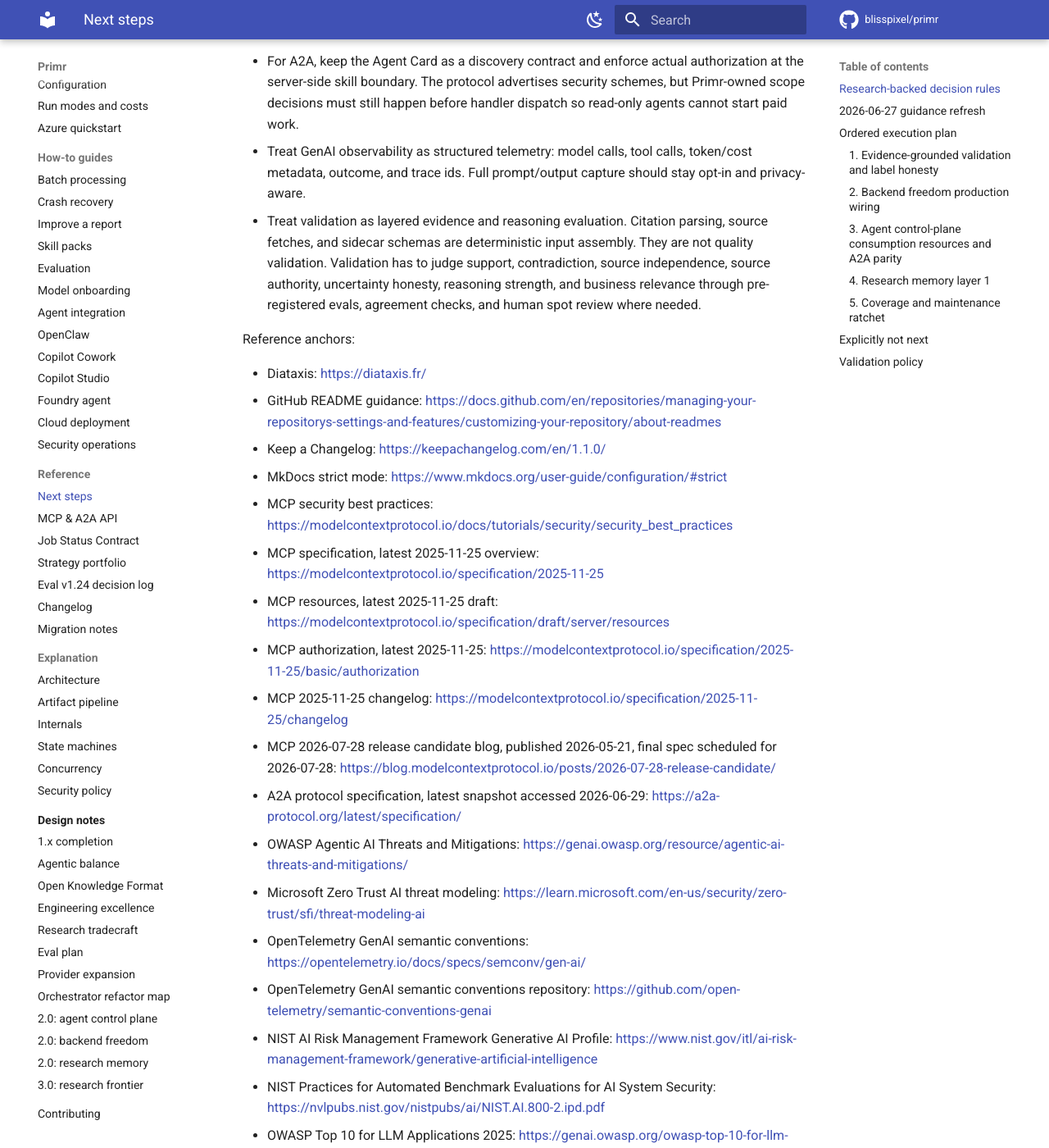
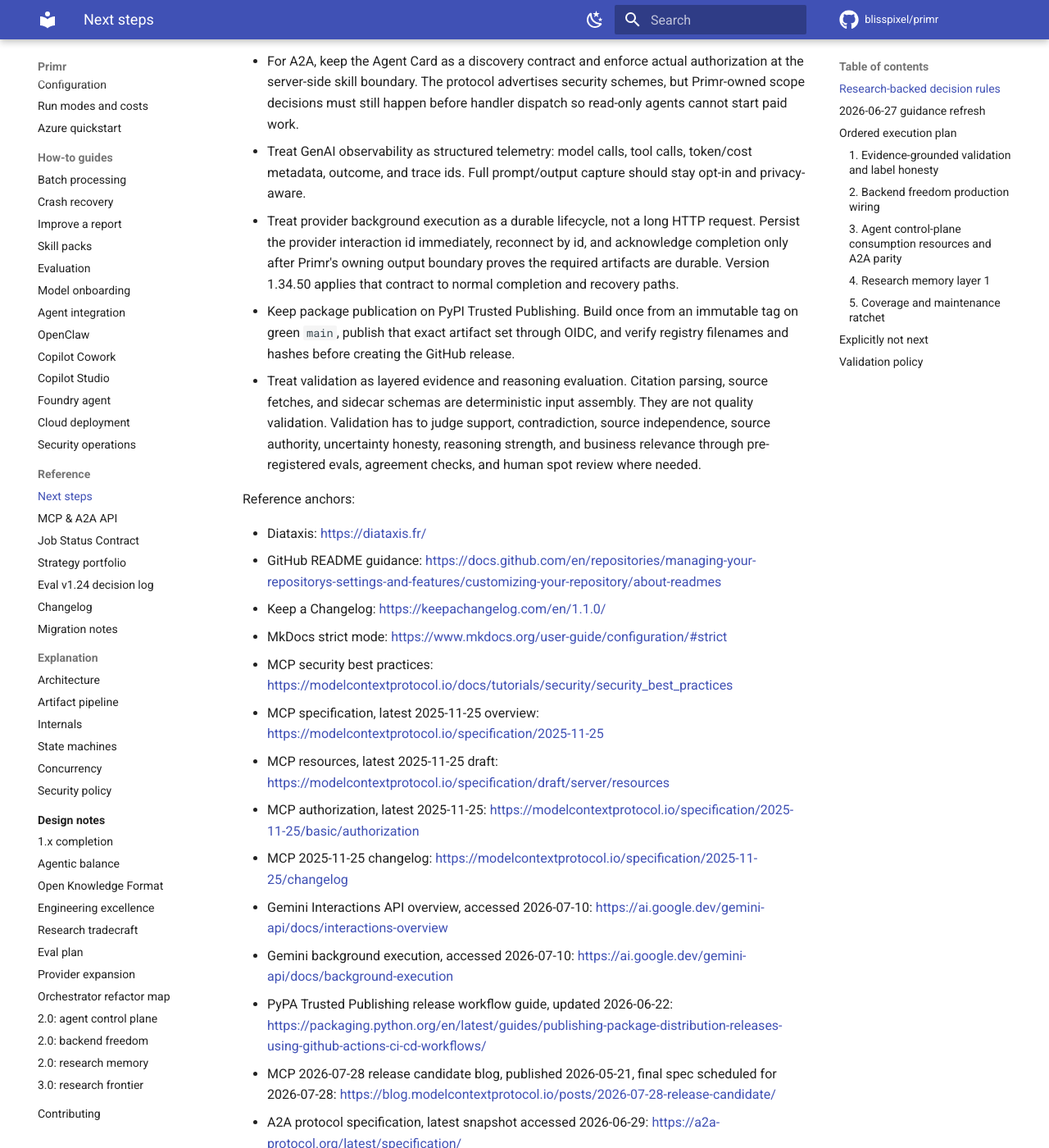
Before and after one commit to blisspixel/primr, an MkDocs documentation site: the page built from docs/NEXT_STEPS.md, in a window 1280 px wide and 1400 px high, scrolled down 1167 px. Shown: the whole window at 82% size. Built offline with MkDocs 1.6.1 and Material for MkDocs 9.7.7, drawn with Linux system fonts in a browser that asks for light colours; comment, search, counter and statistics services are not loaded; some of the changed text lies outside the part shown.

Commit message:
Refresh release and lifecycle guidance

```diff
--- a/docs/NEXT_STEPS.md
+++ b/docs/NEXT_STEPS.md
@@ -1,6 +1,6 @@
 # Next Steps
 
-Last research refresh: 2026-07-03.
+Last research refresh: 2026-07-10.
 
 This page answers the working question: what should Primr do next, and why?
 `ROADMAP.md` remains the ordered backlog. This page is the shorter execution
@@ -49,6 +49,14 @@
 - Treat GenAI observability as structured telemetry: model calls, tool calls,
   token/cost metadata, outcome, and trace ids. Full prompt/output capture
   should stay opt-in and privacy-aware.
+- Treat provider background execution as a durable lifecycle, not a long HTTP
+  request. Persist the provider interaction id immediately, reconnect by id,
+  and acknowledge completion only after Primr's owning output boundary proves
+  the required artifacts are durable. Version 1.34.50 applies that contract to
+  normal completion and recovery paths.
+- Keep package publication on PyPI Trusted Publishing. Build once from an
+  immutable tag on green `main`, publish that exact artifact set through OIDC,
+  and verify registry filenames and hashes before creating the GitHub release.
 - Treat validation as layered evidence and reasoning evaluation. Citation
   parsing, source fetches, and sidecar schemas are deterministic input
   assembly. They are not quality validation. Validation has to judge support,
@@ -71,6 +79,12 @@
   <https://modelcontextprotocol.io/specification/2025-11-25/basic/authorization>
 - MCP 2025-11-25 changelog:
   <https://modelcontextprotocol.io/specification/2025-11-25/changelog>
+- Gemini Interactions API overview, accessed 2026-07-10:
+  <https://ai.google.dev/gemini-api/docs/interactions-overview>
+- Gemini background execution, accessed 2026-07-10:
+  <https://ai.google.dev/gemini-api/docs/background-execution>
+- PyPA Trusted Publishing release workflow guide, updated 2026-06-22:
+  <https://packaging.python.org/en/latest/guides/publishing-package-distribution-releases-using-github-actions-ci-cd-workflows/>
 - MCP 2026-07-28 release candidate blog, published 2026-05-21, final spec
   scheduled for 2026-07-28:
   <https://blog.modelcontextprotocol.io/posts/2026-07-28-release-candidate/>
```
Also changed, not shown: docs/CHANGELOG.md (+3 -0 lines).
